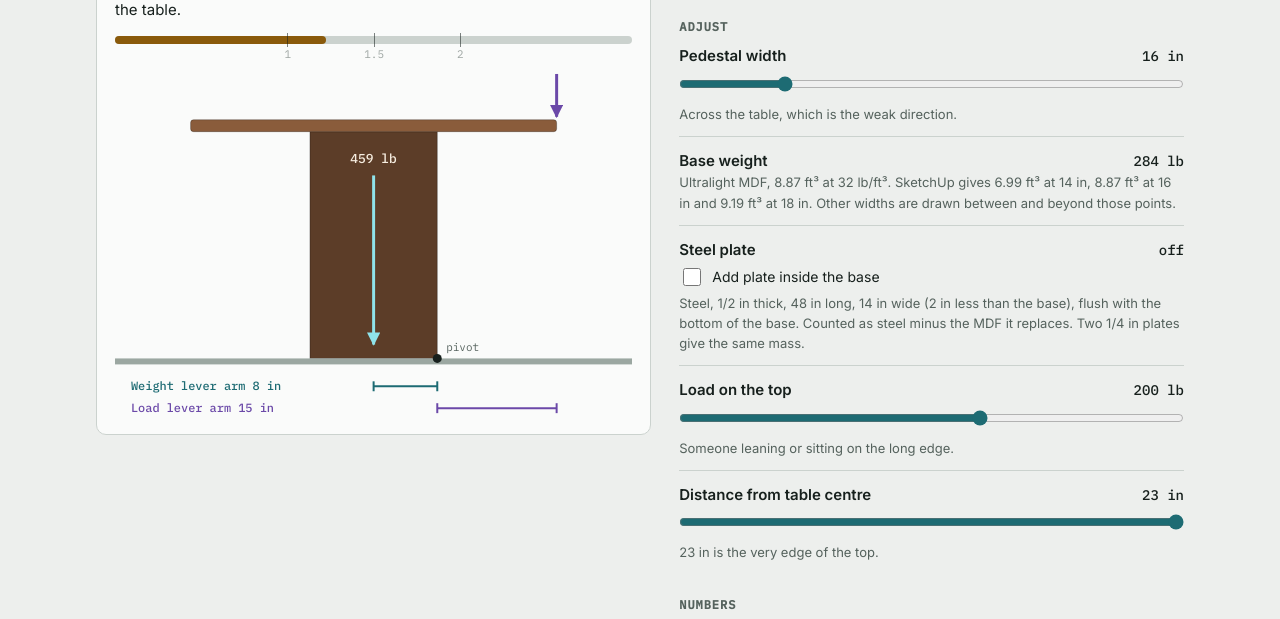
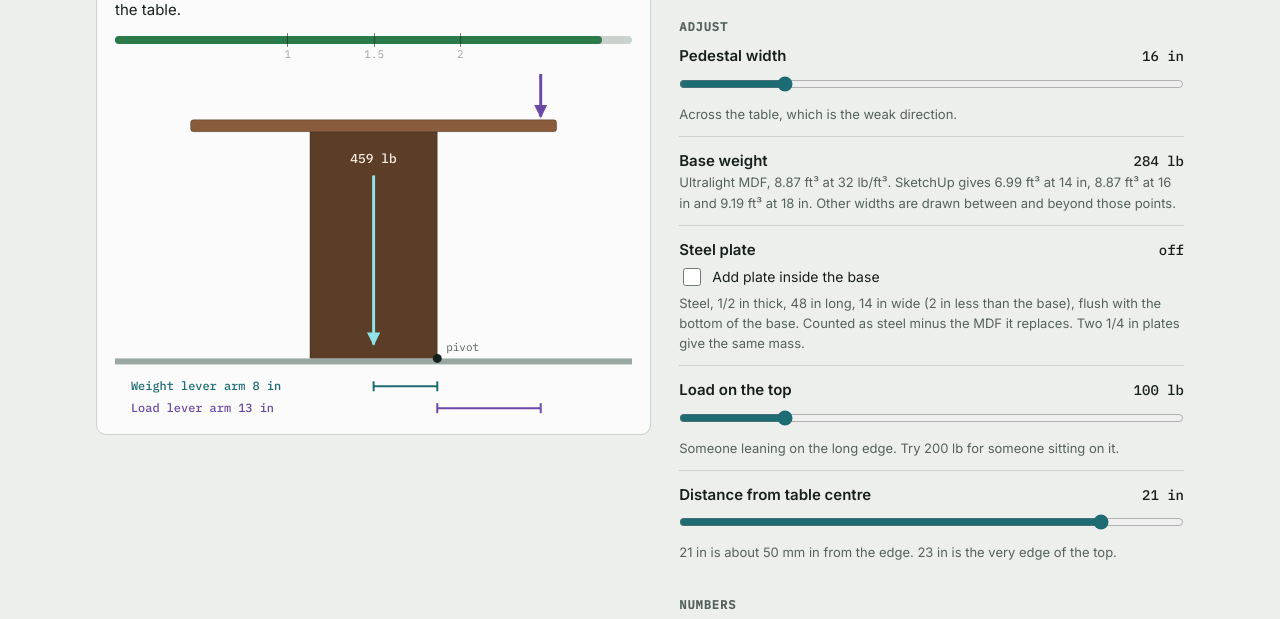
Before and after one commit to loxleystudio/table-stability-sim, a plain HTML site: page index.html in a window 1280 px wide. Shown: the part 274-893 px from the top of the page. Drawn offline with Linux system fonts and the light colour scheme.

Commit message:
Update load and distance values in index.html

```diff
--- a/index.html
+++ b/index.html
@@ -180,14 +180,14 @@ body{margin:0}
           <p class="hint" id="pl-h"></p>
         </div>
         <div class="ctl">
-          <div class="ctl-h"><label for="ld">Load on the top</label><output id="ld-o" for="ld">200 lb</output></div>
-          <input id="ld" type="range" min="50" max="300" step="10" value="200">
-          <p class="hint">Someone leaning or sitting on the long edge.</p>
+          <div class="ctl-h"><label for="ld">Load on the top</label><output id="ld-o" for="ld">100 lb</output></div>
+          <input id="ld" type="range" min="50" max="300" step="10" value="100">
+          <p class="hint">Someone leaning on the long edge. Try 200 lb for someone sitting on it.</p>
         </div>
         <div class="ctl">
-          <div class="ctl-h"><label for="lp">Distance from table centre</label><output id="lp-o" for="lp">23 in</output></div>
-          <input id="lp" type="range" min="10" max="23" step="1" value="23">
-          <p class="hint">23 in is the very edge of the top.</p>
+          <div class="ctl-h"><label for="lp">Distance from table centre</label><output id="lp-o" for="lp">21 in</output></div>
+          <input id="lp" type="range" min="10" max="23" step="1" value="21">
+          <p class="hint">21 in is about 50 mm in from the edge. 23 in is the very edge of the top.</p>
         </div>
       </div>
 
```
